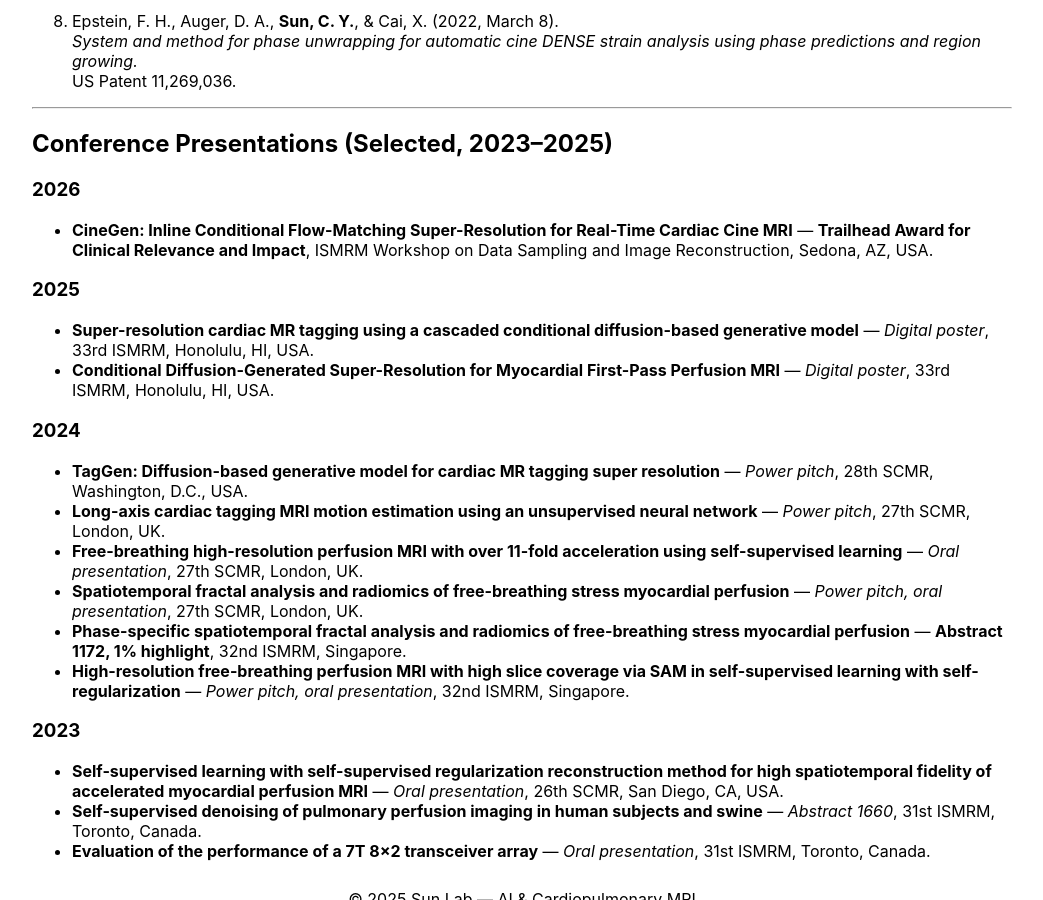
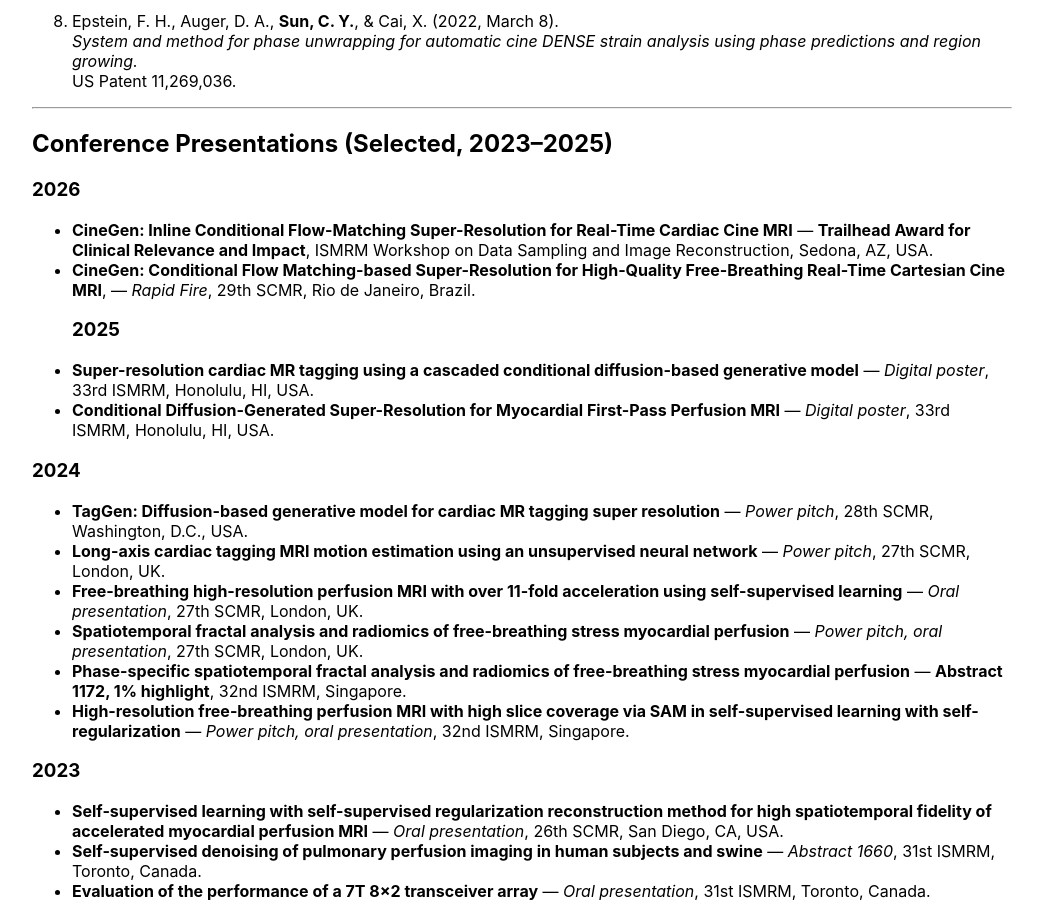
Before and after one commit to MRImagingLab/research, a Jekyll site: the page built from publications.md, in a window 1280 px wide and 900 px high, scrolled down 2244 px. Shown: the whole window, without its empty margins (118-1161 px from the left). Built offline with Jekyll 4.4.1, drawn with Linux system fonts in a browser that asks for light colours.

Commit message:
Update conference presentations for 2026

```diff
--- a/publications.md
+++ b/publications.md
@@ -96,7 +96,7 @@ permalink: /publications
 ## Conference Presentations (Selected, 2023–2025)
 ### 2026
 - **CineGen: Inline Conditional Flow-Matching Super-Resolution for Real-Time Cardiac Cine MRI** — **Trailhead Award for Clinical Relevance and Impact**, ISMRM Workshop on Data Sampling and Image Reconstruction, Sedona, AZ, USA.
-
+- **CineGen: Conditional Flow Matching-based Super-Resolution for High-Quality Free-Breathing Real-Time Cartesian Cine MRI**, — *Rapid Fire*, 29th SCMR, Rio de Janeiro, Brazil.
 ### 2025
 - **Super-resolution cardiac MR tagging using a cascaded conditional diffusion-based generative model** — *Digital poster*, 33rd ISMRM, Honolulu, HI, USA.
 - **Conditional Diffusion-Generated Super-Resolution for Myocardial First-Pass Perfusion MRI** — *Digital poster*, 33rd ISMRM, Honolulu, HI, USA.
```
